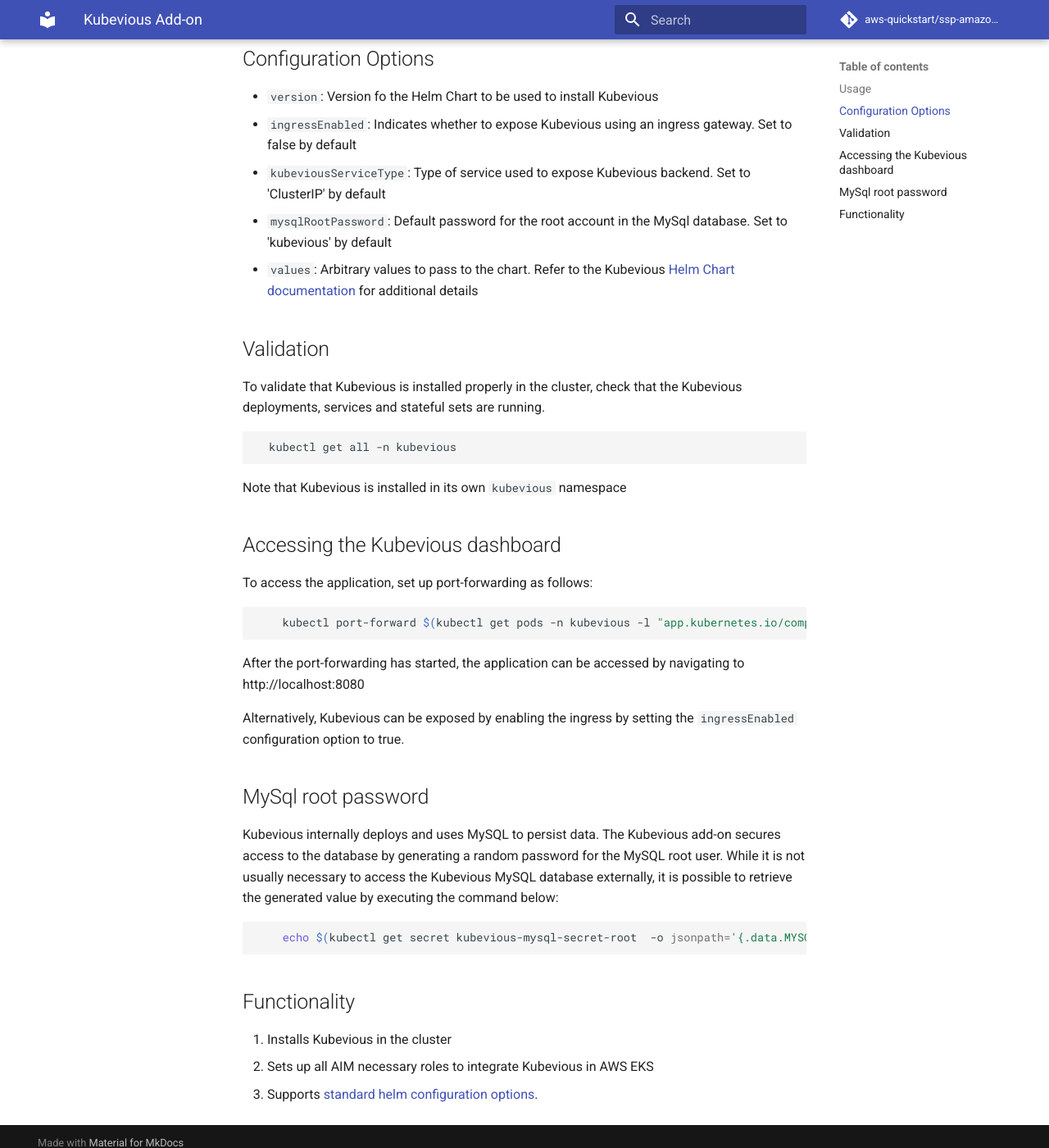
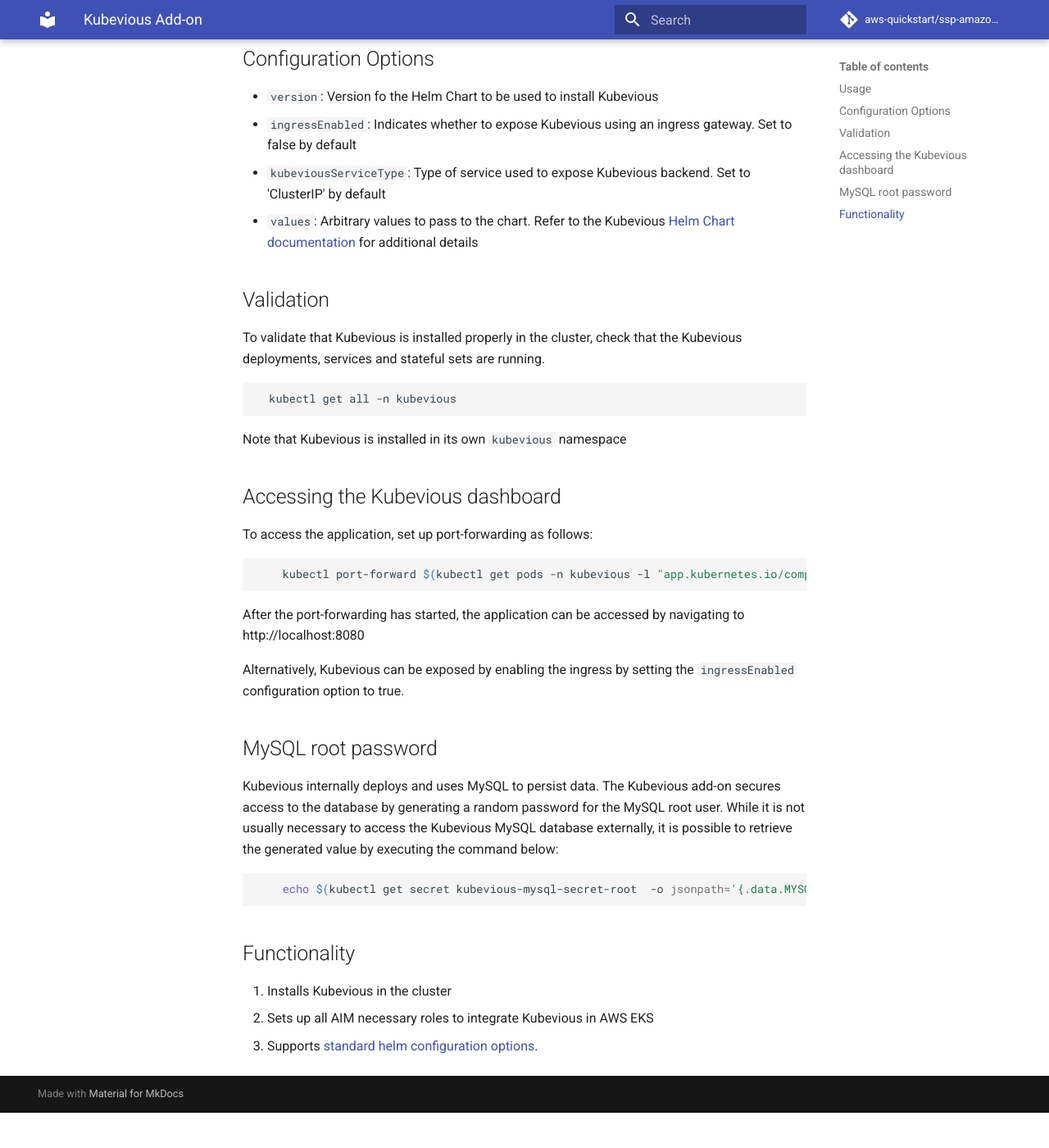
Before and after one commit to aws-quickstart/cdk-eks-blueprints, an MkDocs documentation site: the page built from docs/addons/kubevious.md, in a window 1280 px wide and 1400 px high, scrolled down 596 px. Shown: the whole window at 82% size. Built offline with MkDocs 1.6.1 and Material for MkDocs 9.7.7, drawn with Linux system fonts in a browser that asks for light colours; comment, search, counter and statistics services are not loaded; after the commit the page ends 1953 px from its top, so only the background shows below that.

Commit message:
remove reference to DB pwd parameter

```diff
--- a/docs/addons/kubevious.md
+++ b/docs/addons/kubevious.md
@@ -24,7 +24,6 @@
 - `version`: Version fo the Helm Chart to be used to install Kubevious
 - `ingressEnabled`: Indicates whether to expose Kubevious using an ingress gateway. Set to false by default
 - `kubeviousServiceType`: Type of service used to expose Kubevious backend. Set to 'ClusterIP' by default
-- `mysqlRootPassword`: Default password for the root account in the MySql database. Set to 'kubevious' by default
 - `values`: Arbitrary values to pass to the chart. Refer to the Kubevious [Helm Chart documentation](https://github.com/kubevious/helm) for additional details
 
 ## Validation
@@ -48,7 +47,7 @@
 
 Alternatively, Kubevious can be exposed by enabling the ingress by setting the `ingressEnabled` configuration option to true.
 
-## MySql root password
+## MySQL root password
 
 Kubevious internally deploys and uses MySQL to persist data. The Kubevious add-on secures access to the database by generating a random password
 for the MySQL root user. While it is not usually necessary to access the Kubevious MySQL database externally, it is possible to retrieve the
```
